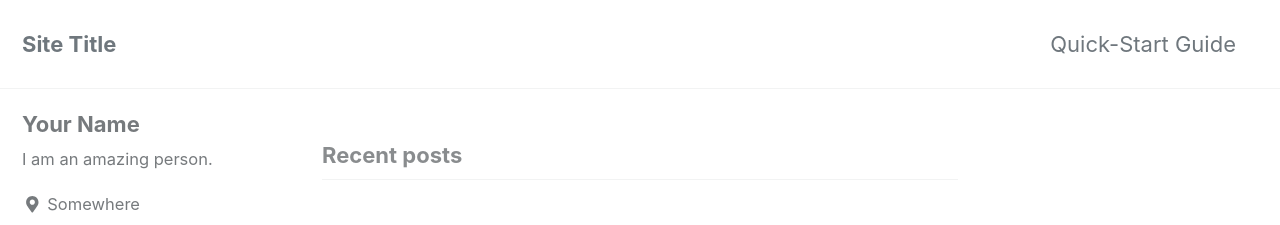
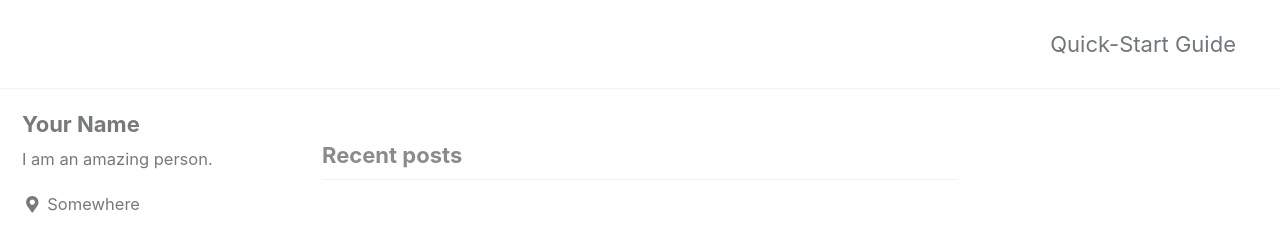
Before and after one commit to hyewonchoi4999/hyewonchoi4999.github.io, a Jekyll site: the page built from index.html, in a window 1280 px wide and 900 px high. Shown: the top 225 px of the window. Built offline with Jekyll 4.4.1, drawn with Linux system fonts in a browser that asks for light colours; cached includes are drawn as plain includes; nearby versions of some CDN libraries; the list of posts is cut into pages by our own code.

Commit message:
Update _config.yml
site title is changed

```diff
--- a/_config.yml
+++ b/_config.yml
@@ -16,7 +16,7 @@ minimal_mistakes_skin    : "default" # "air", "aqua", "contrast", "dark", "dirt"
 
 # Site Settings
 locale                   : "en-US"
-title                    : "Site Title"
+title                    : ""
 title_separator          : "-"
 name                     : "Your Name"
 description              : "An amazing website."
```
